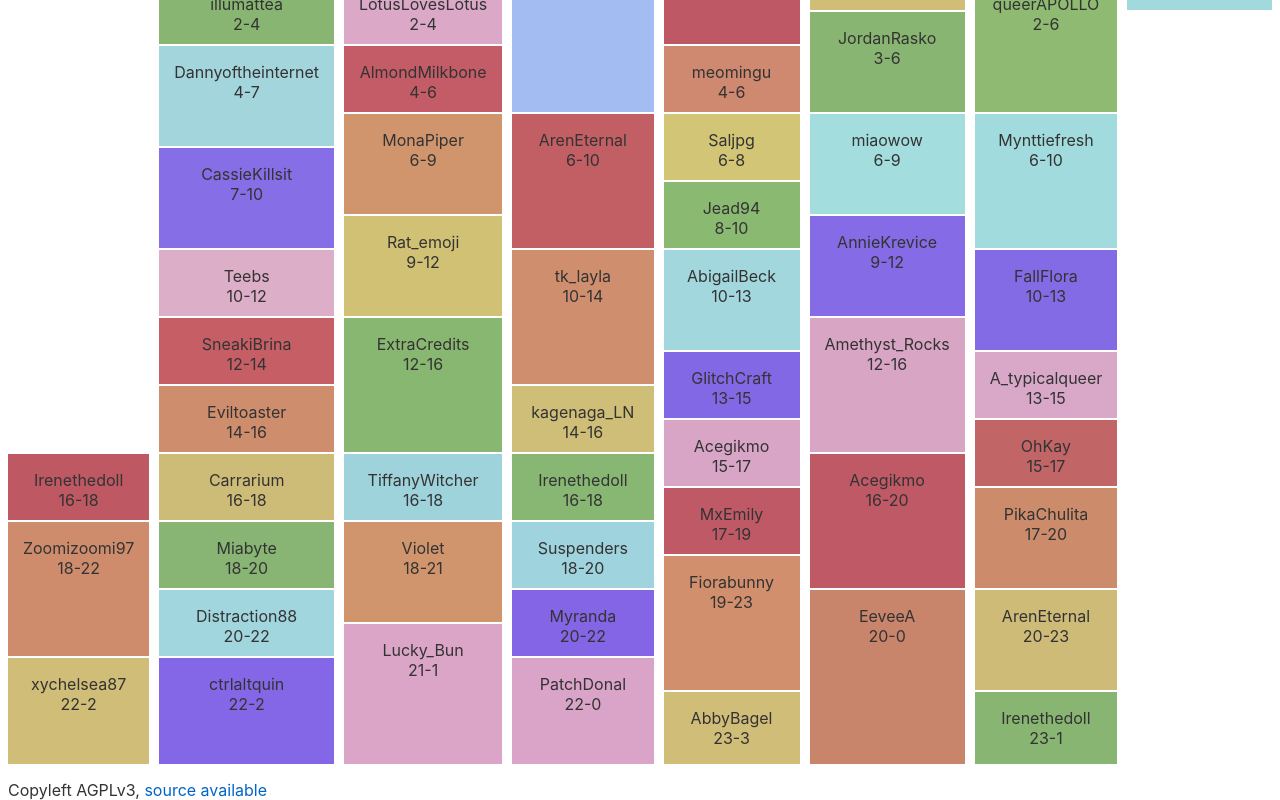
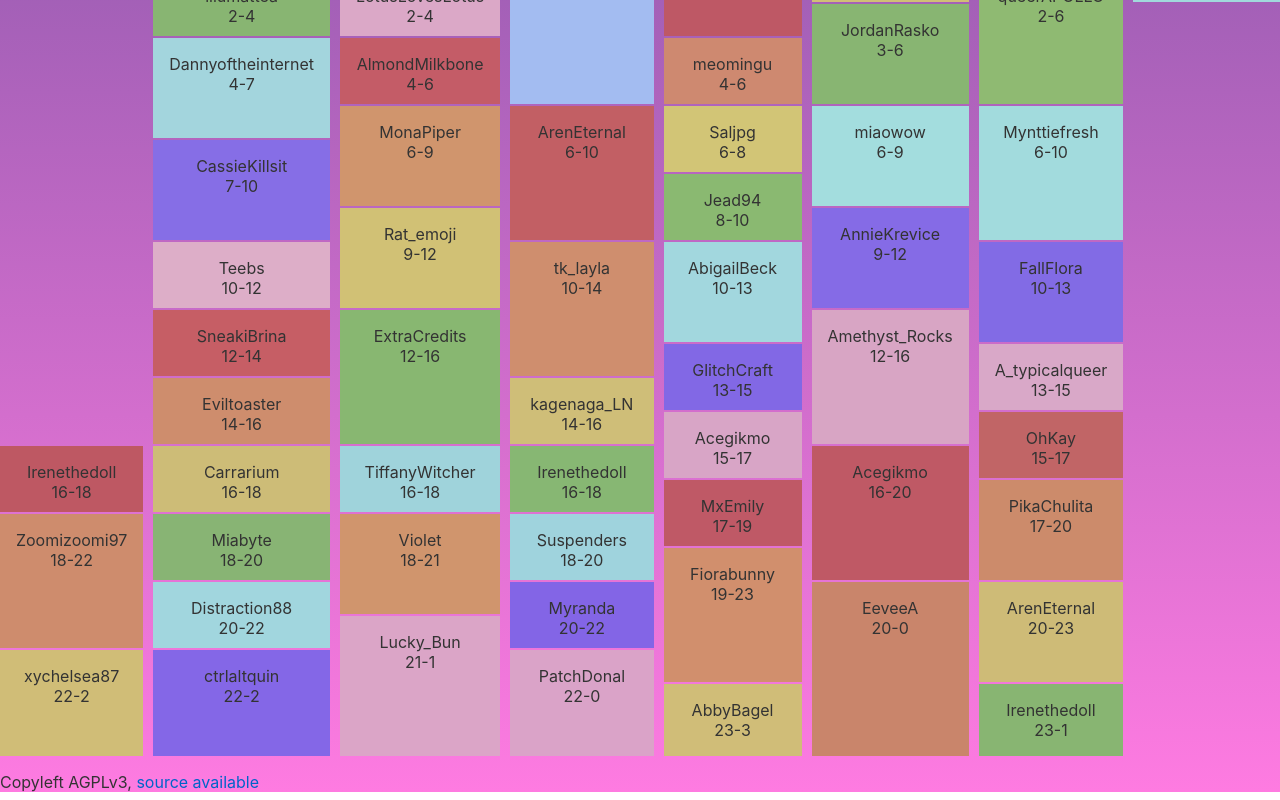
Before and after one commit to blueish4/p2p-planner, a Svelte app: page / in a window 1280 px wide. Shown: the part 172-972 px from the top of the page. Built offline with nearby package versions, Linux system fonts and the light colour scheme.

Commit message:
fixes for mega marathon

```diff
--- a/public/index.html
+++ b/public/index.html
@@ -1,16 +1,28 @@
 <!DOCTYPE html>
-<html lang="en">
+<html lang="en" prefix="og: https://ogp.me/ns#">
 <head>
 	<meta charset='utf-8'>
 	<meta name='viewport' content='width=device-width,initial-scale=1'>
 
-	<title>Peer2Pride Schedule</title>
+	<title>Mega Marathon Schedule</title>
 
 	<link rel='icon' type='image/png' href='/favicon.png'>
 	<link rel='stylesheet' href='/global.css'>
 	<link rel='stylesheet' href='/build/bundle.css'>
 
 	<script defer src='/build/bundle.js'></script>
+	<meta name="theme-color" content="#887fff">
+	<meta property="og:title" content="Trans Lifeline Mega Marathon schedule" />
+	<meta property="og:type" content="website" />
+	<meta property="og:description" content="An unofficial time zone adjustable of the lovely trans lifeline graphic!" />
+	<meta property="og:site_name" content="Trans Lifeline marathon schedule" />
+	<meta property="og:url" content="https://p2p-schedule.web.app" />
+	<meta property="og:image" content="https://pbs.twimg.com/media/FCaeTglVQAMI_On?format=jpg" />
+	<style>
+		body {
+			padding: 0;
+		}
+	</style>
 </head>
 
 <body>
--- a/src/App.svelte
+++ b/src/App.svelte
@@ -18,10 +18,14 @@
 			<Timeslot name={block.name} tzOffset={tz} isFirst={i===0} startTime={new Date(block.startTime)} endTime={new Date(block.endTime)} background={block.background} />
 		{/each}
 	</div>
-	<p>Copyleft AGPLv3, <a href="https://github.com/blueish4/p2p-planner">source available</a></p>
+	<p id="copyright">Copyleft AGPLv3, <a href="https://github.com/blueish4/p2p-planner">source available</a></p>
 </main>
 
 <style>
+	main {
+
+		background: linear-gradient(#905aae, #fe7be1);
+	}
 	@media (min-width: 640px) {
 		main {
 			max-width: none;
@@ -48,4 +52,7 @@
 	.tzSelector {
 		display: inline-flex;
 	}
+	#copyright {
+		margin-bottom: 0;
+	}
 </style>
--- a/src/Timeslot.svelte
+++ b/src/Timeslot.svelte
@@ -17,20 +17,21 @@
 	$: {
 		adjustedStartTime = new Date((startTime.valueOf() + (tzOffset-1)*toHour));
 		adjustedEndTime = new Date((endTime.valueOf() + (tzOffset-1)*toHour));
-		index = isFirst ? adjustedStartTime.getHours()+2 : -1;
+		index = isFirst ? adjustedStartTime.getUTCHours()+2 : -1;
 		duration = (endTime.valueOf() - startTime.valueOf()) / toHour;
-		dayOverlap = adjustedEndTime.getDay() !== adjustedStartTime.getDay();
+		dayOverlap = adjustedEndTime.getUTCDay() !== adjustedStartTime.getUTCDay();
 		if (dayOverlap) {
-			overspill = adjustedEndTime.getHours();
-			duration = 24 - adjustedStartTime.getHours();
+			console.log(adjustedEndTime)
+			overspill = adjustedEndTime.getUTCHours();
+			duration = 24 - adjustedStartTime.getUTCHours();
 		}
 	}
 </script>
 
 
 <div style="background-color: {background};grid-row: {index>0 ? `${index} /` : ''} span {duration};">
-	<p>{name}
-	<br>{adjustedStartTime.getHours()}-{adjustedEndTime.getHours()}</p>
+	<p>{@html name}
+	<br>{adjustedStartTime.getUTCHours()}-{adjustedEndTime.getUTCHours()}</p>
 </div>
 {#if dayOverlap}
 	<div class="header">
```
